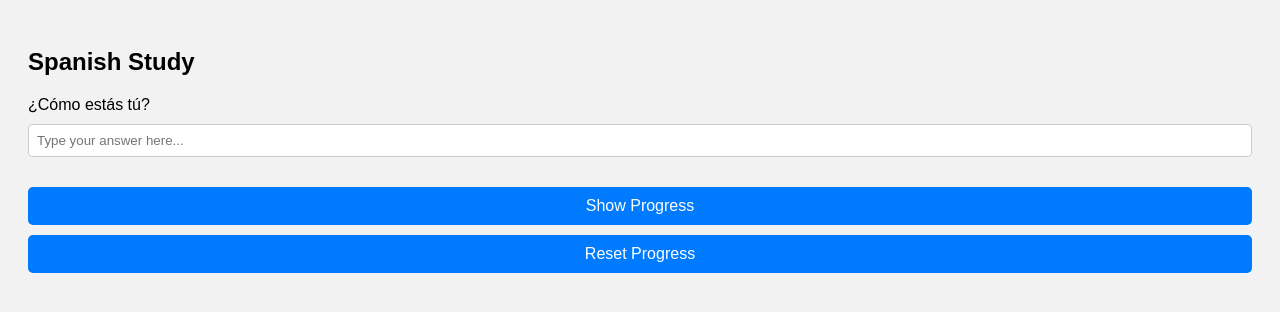
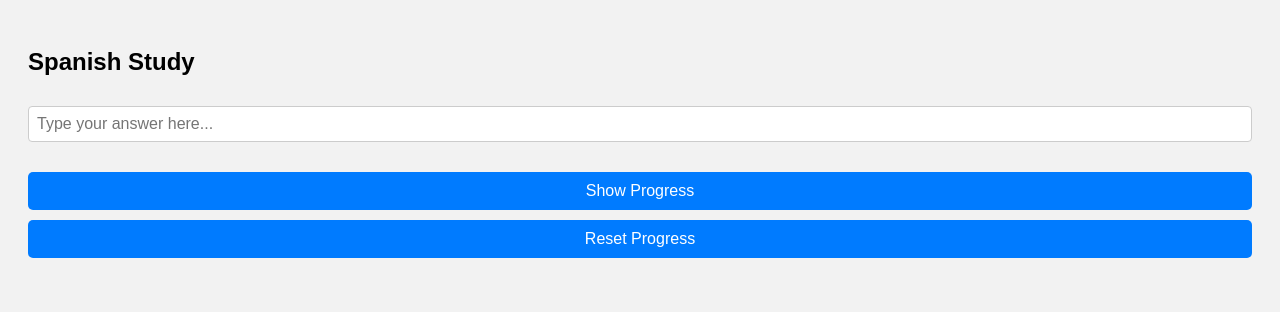
Before and after one commit to wayzeethedev/spanishfinal, a plain HTML site: page index.html in a window 1280 px wide. Drawn offline with Linux system fonts and the light colour scheme.

Commit message:
Update index.html

```diff
--- a/index.html
+++ b/index.html
@@ -2,7 +2,7 @@
 <html lang="en">
 <head>
   <meta charset="UTF-8">
-  <meta name="viewport" content="width=device-width, initial-scale=1.0">
+  <meta name="viewport" content="width=device-width, initial-scale=1.0, maximum-scale=1.0, user-scalable=no">
   <title>Spanish Practice App</title>
   <style>
     body {
@@ -27,6 +27,7 @@
       box-sizing: border-box;
       border-radius: 4px;
       border: 1px solid #ccc;
+      font-size: 16px;
     }
     .status {
       margin-top: 10px;
@@ -52,20 +53,7 @@
 
   <script>
     const questions = [
-      { q: "¿Qué hay en tu casa?", a: "Hay una cama y un sofá en mi casa" },
-      { q: "¿Cómo te llamas?", a: "Me llamo Christian" },
-      { q: "¿Cómo estás tú?", a: "estoy nervioso porque yo tengo un examen en espanol" },
-      { q: "¿Cómo eres tú?", a: "yo soy alto y inteligente" },
-      { q: "¿Dónde está tu casa?", a: "mi casa es en River Falls, cerca de Rocky Branch" },
-      { q: "¿Qué necesitas hacer para preparar para una fiesta?", a: "yo hago comida y inflo los globos para una fiesta" },
-      { q: "¿Cuál es tu deporte favorito o actividad favorita?", a: "mi actividad favorita es esqui porque es muy divertido" },
-      { q: "¿Qué te duele cuando juegas al voleibol?", a: "me duele los manos despues de jugar al voleibol" },
-      { q: "¿Sabes tú quién es un aficionado al beisbol?", a: "si, michael es un aficionado de beisbol y el jugar beisbol" },
-      { q: "¿Qué hiciste ayer?", a: "yo estudio para espanol despues de la escuela ayer" },
-      { q: "¿Jugaste a un deporte ayer?", a: "no yo no jugar un deporte ayer, yo descanse" },
-      { q: "¿Adónde fuiste el fin de semana pasado?", a: "yo voy al gimnasio el fin de semana pasado" },
-      { q: "¿Te gustaría ir al cine conmigo el viernes?", a: "no, yo levanto pesas y pasar un rato con amigos en el vierne" },
-      { q: "¿Siempre estudias para tus clases?", a: "no, yo estudio para espanol a veces, y yo casi nunca estudio para matematicas" }
+      // ... (same question set as before)
     ];
 
     let currentIndex = 0;
```
